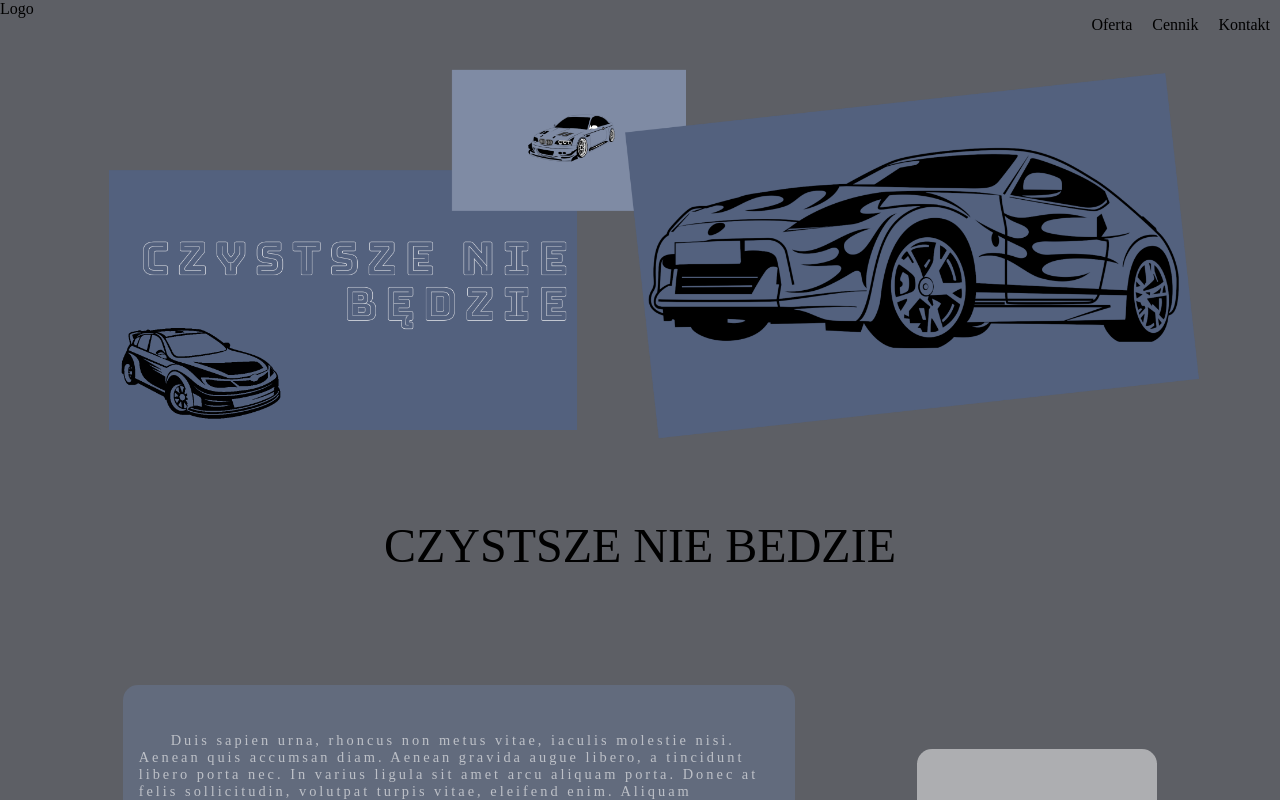
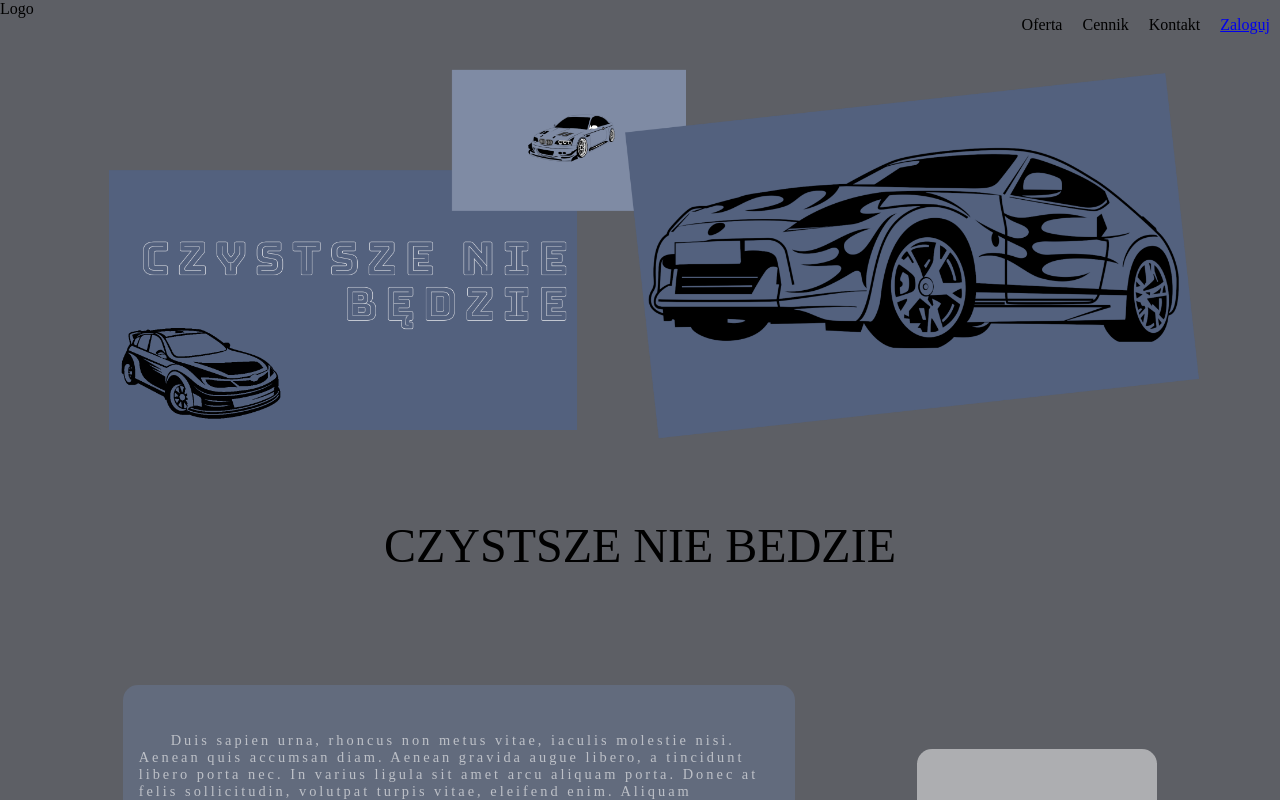
Before and after one commit to infoshareacademy/jfddr6-team-kanuni-team, a React (Create React App) app: page / in a window 1280 px wide. Shown: the top 800 px of the page. Built offline with nearby package versions, Linux system fonts and the light colour scheme; no server answers; a web font is replaced by a local one.

Commit message:
Add Logged component to navbar and add part of routing

```diff
--- a/src/App.js
+++ b/src/App.js
@@ -2,7 +2,7 @@ import Footer from './components/Footer/Footer.js';
 import Home from './components/Home';
 import UserDashboard from './components/UserDashboard';
 import Navbar from './components/Navbar/Navbar.js';
-import { BrowserRouter, Route, Routes } from 'react-router-dom';
+import { BrowserRouter, Navigate, Route, Routes } from 'react-router-dom';
 import { onAuthStateChanged } from 'firebase/auth';
 import { auth } from './data/db';
 import { useState } from 'react';
@@ -22,14 +22,13 @@ function App() {
 
   return (
     <div>
-      <Navbar />
       <BrowserRouter>
+      <Navbar isAuth={isAuth} />
         <Routes>
-          <Route path="/" element={<Home />} />
-          <Route path="/userdashboard" element={<UserDashboard isAuth={isAuth} />} />
-          <Route path="/userdashboard" element={<UserDashboard />} />
-          <Route path="/login" element={<Login />} />
-          <Route path="/register" element={<Register />} />
+          <Route path="/" element={ isAuth ? <Navigate to="/userdashboard" />: <Home />} />
+          <Route path="/userdashboard" element={ !isAuth ? <Navigate to="/" />: <UserDashboard />} />
+          <Route path="/login" element={ isAuth ? <Navigate to="/userdashboard" />:<Login />} />
+          <Route path="/register" element={ isAuth ? <Navigate to="/userdashboard" />:<Register />} />
         </Routes>
       </BrowserRouter>
       <Footer />
--- a/src/components/Logged/Logged.js
+++ b/src/components/Logged/Logged.js
@@ -7,6 +7,7 @@ import { auth } from '../../data/db';
 const Logged = ({ isAuth }) => {
   const signOutUser = () => {
     signOut(auth);
+
   };
 
   return (
--- a/src/components/Navbar/Navbar.js
+++ b/src/components/Navbar/Navbar.js
@@ -2,11 +2,11 @@ import Logo from '../NavbarElements/Logo.js';
 import NavbarLinks from '../NavbarElements/NavbarLinks.js';
 import "./Navbar.css"
 
-const Navbar = () => {
+const Navbar = ({isAuth}) => {
   return (
     <div className="navbar">
       <Logo />
-      <NavbarLinks />
+      <NavbarLinks isAuth={isAuth}/>
     </div>
   );
 };
--- a/src/components/NavbarElements/NavbarLinks.js
+++ b/src/components/NavbarElements/NavbarLinks.js
@@ -1,13 +1,25 @@
+import { NavLink } from "react-router-dom";
+import Button from "../Auxiliary/Button";
+import Logged from "../Logged/Logged";
 import "./NavbarLinks.css";
 
-const NavBarLinks = () => {
+const NavBarLinks = ({isAuth}) => {
+
+
+
+
   return (
     <div>
-      <ul className="navbarLinks">
+      {!isAuth ? <><ul className="navbarLinks">
         <li className="navbarSingleLink">Oferta</li>
         <li className="navbarSingleLink">Cennik</li>
         <li className="navbarSingleLink">Kontakt</li>
+        <li className="navbarSingleLink"> <NavLink to="/login">Zaloguj</NavLink></li>
       </ul>
+
+      </>
+       : <Logged isAuth={isAuth}/>
+      }
     </div>
   );
 };
```
